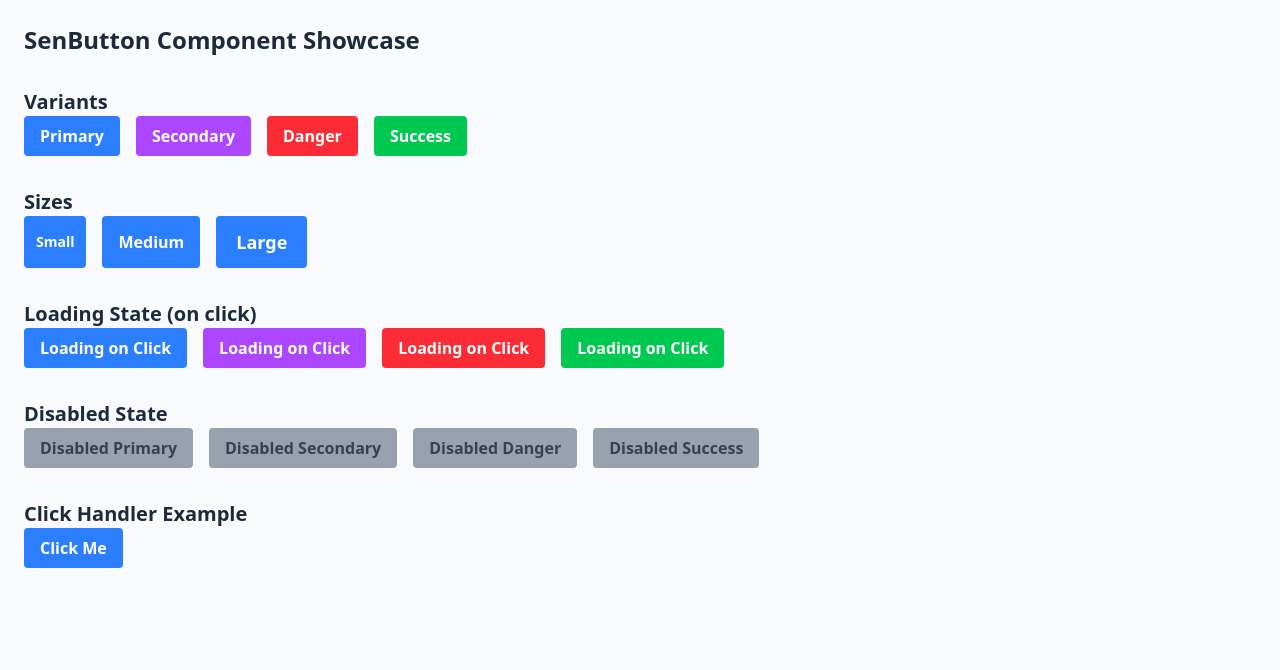
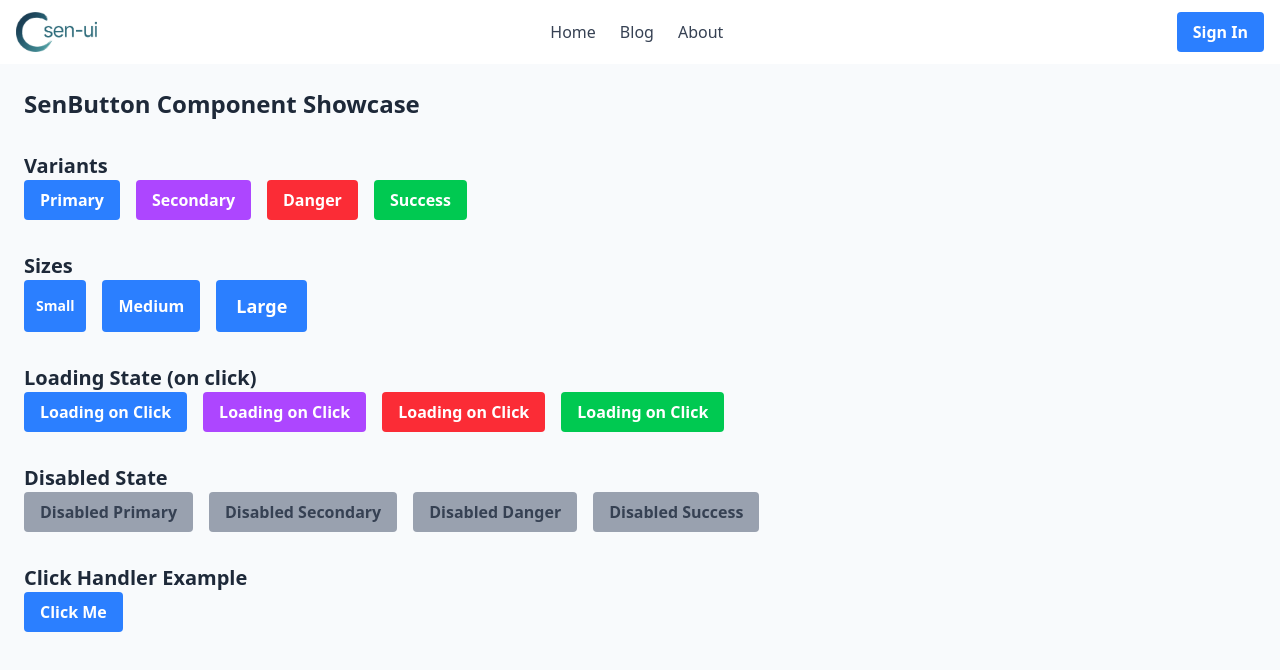
Before and after one commit to geryenkohawsen/sen-ui, a Next.js app: page /components/button in a window 1280 px wide. Shown: the top 670 px of the page. Built offline with nearby package versions, Linux system fonts and the light colour scheme.

Commit message:
feat: integrate SenHeader and SenButton components into RootLayout

```diff
--- a/app/layout.tsx
+++ b/app/layout.tsx
@@ -2,6 +2,8 @@ import type { Metadata } from 'next'
 import { Geist, Geist_Mono } from 'next/font/google'
 import './globals.css'
 import { cn } from '@/utils/cn'
+import { SenHeader } from '@/components/ui/SenHeader'
+import { SenButton } from '@/components/ui/SenButton'
 
 const geistSans = Geist({
   variable: '--font-geist-sans',
@@ -31,6 +33,16 @@ export default function RootLayout({
           `${geistSans.variable} ${geistMono.variable} antialiased`
         )}
       >
+        <SenHeader
+          logoSrc="/images/sen-ui-logo.png"
+          logoAlt="SenUI Logo"
+          links={[
+            { label: 'Home', href: '/' },
+            { label: 'Blog', href: '/blog' },
+            { label: 'About', href: '/about' },
+          ]}
+          actions={<SenButton variant="primary">Sign In</SenButton>}
+        />
         <main
           className={cn(
             'flex min-h-[100dvh] flex-col bg-slate-50 text-gray-800',
--- a/app/page.tsx
+++ b/app/page.tsx
@@ -1,16 +1,7 @@
-import Image from 'next/image'
 
 export default function PageTop() {
   return (
     <div className="flex h-[100dvh] flex-col items-center justify-center gap-6 p-6">
-      <Image
-        src="/images/sen-ui-logo.png"
-        alt="sen-ui Logo"
-        width={882}
-        height={436}
-        objectFit="contain"
-        className="h-[80px] w-auto"
-      />
       <div className="overflow-hidden">
         <p className="animate-pulse bg-gradient-to-r from-[#4eb2cb] via-[#2f89a4] to-[#22667f] bg-clip-text text-center text-9xl font-extrabold tracking-wide text-ellipsis text-transparent">
           WIP WIP WIP
```
